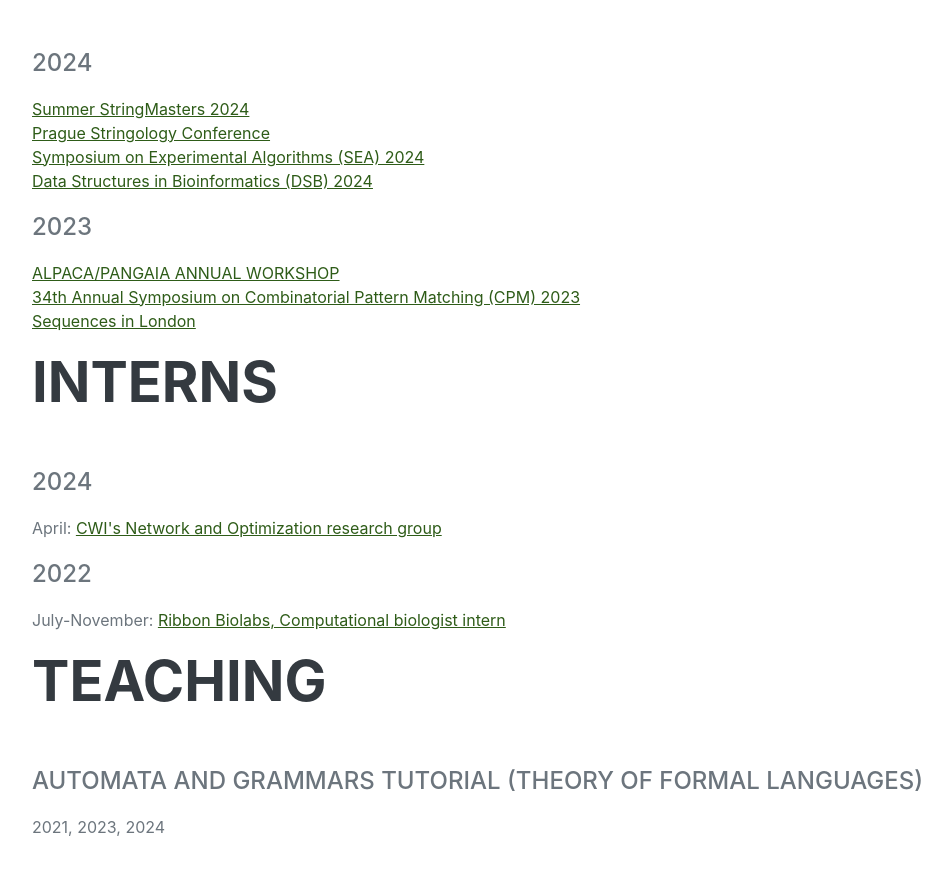
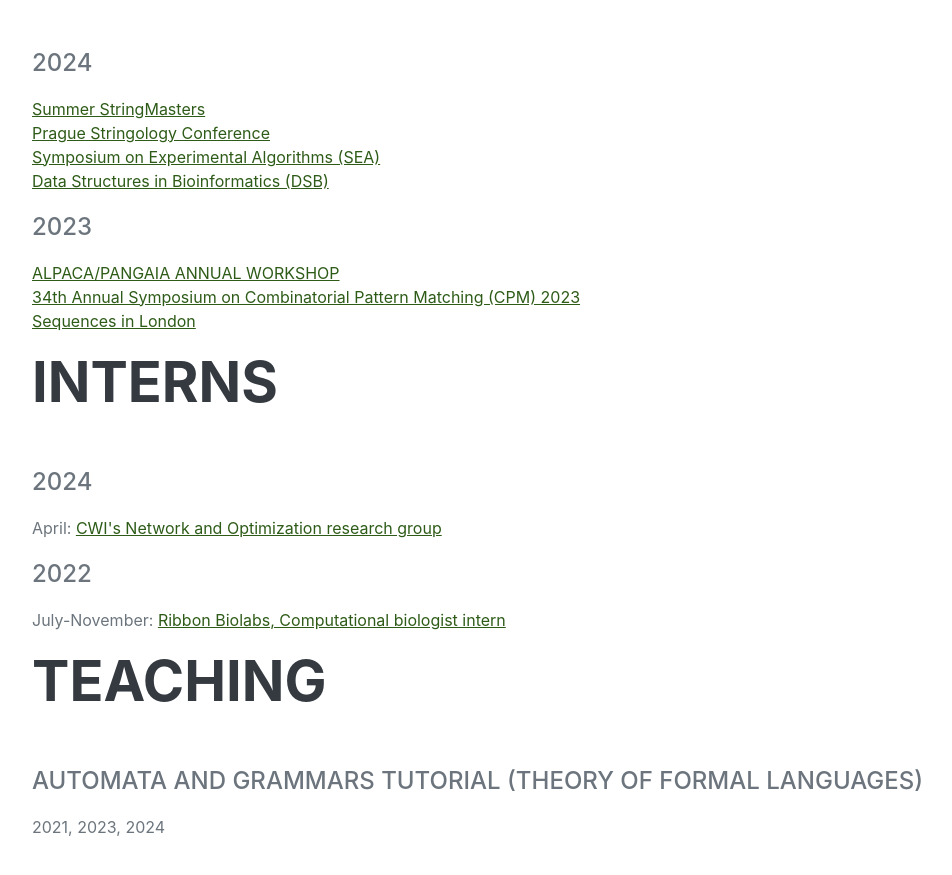
Before and after one commit to draessld/mysite, a plain HTML site: page index.html in a window 1280 px wide. Shown: the part 3786-4661 px from the top of the page, without its empty margins (288-1240 px from the left). Drawn offline with nearby package versions, Linux system fonts and the light colour scheme; a web font is replaced by a local one.

Commit message:
WIP: rozpracovane zmeny pred preinstalaci PC (2026-11-25)

```diff
--- a/index.html
+++ b/index.html
@@ -211,11 +211,11 @@
                 <h2 class="mb-5">Activities</h2>
                 <div class="subheading mb-3">2024</div>
                 <ul class="list-inline">
-                    <li><a href="https://psc.fit.cvut.cz/event/StringMasters2024/">Summer StringMasters 2024</a></li>
+                    <li><a href="https://psc.fit.cvut.cz/event/StringMasters2024/">Summer StringMasters</a></li>
                     <li><a href="https://psc.fit.cvut.cz/event/2024/">Prague Stringology Conference </a></li>
-                    <li><a href="https://sea2024.univie.ac.at/">Symposium on Experimental Algorithms (SEA) 2024 </a>
+                    <li><a href="https://sea2024.univie.ac.at/">Symposium on Experimental Algorithms (SEA) </a>
                     </li>
-                    <li><a href="https://dsb-meeting.github.io/">Data Structures in Bioinformatics (DSB) 2024 </a></li>
+                    <li><a href="https://dsb-meeting.github.io/">Data Structures in Bioinformatics (DSB) </a></li>
                 </ul>
                 <div class="subheading mb-3">2023</div>
                 <ul class="list-inline">
```
